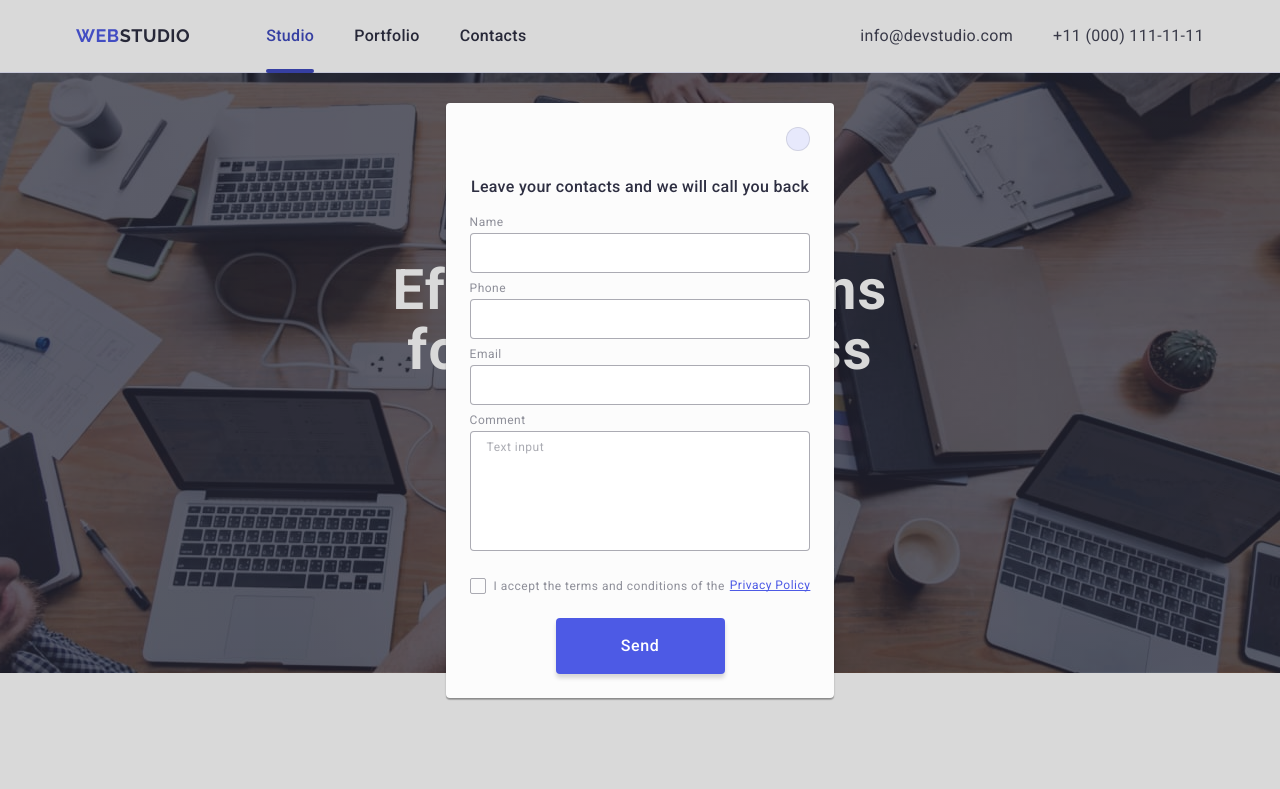
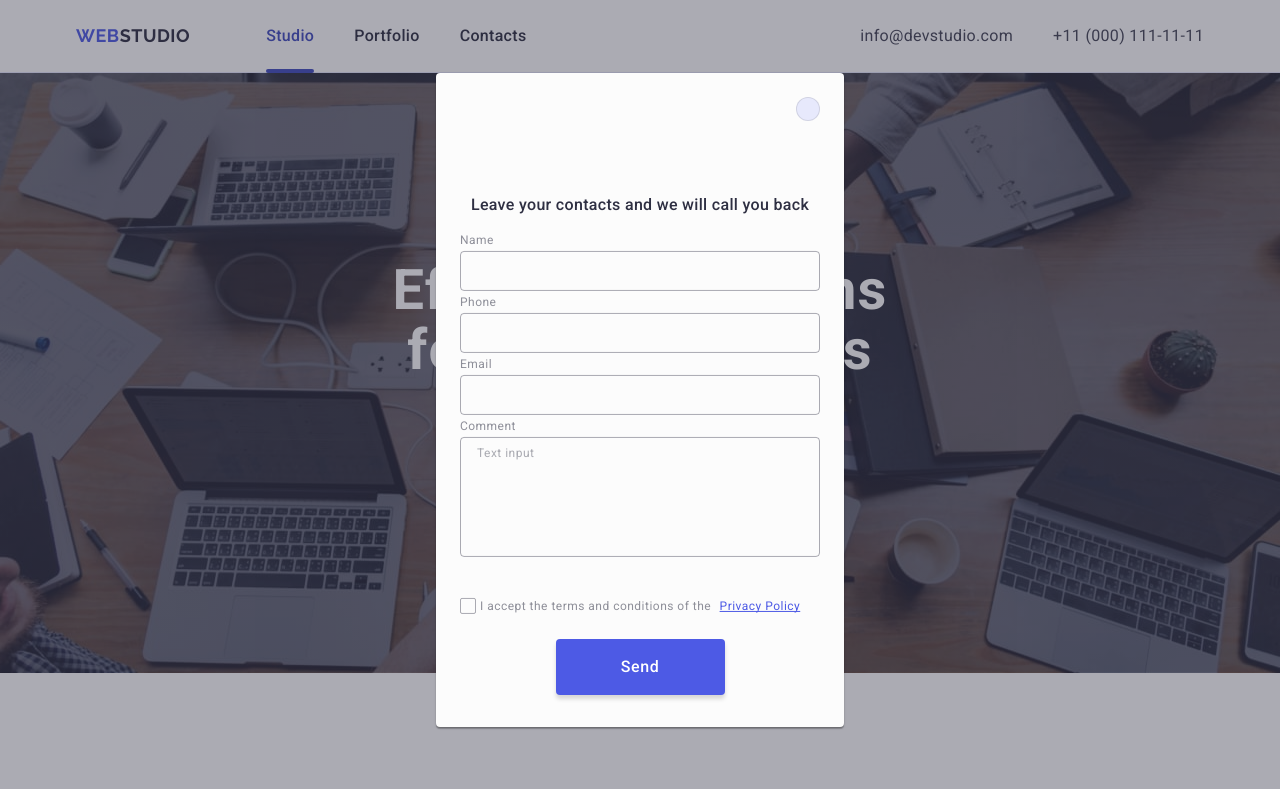
Before and after one commit to andriiyakymiv/goit-markup-hw-05, a plain HTML site: page index.html in a window 1280 px wide. Both pictures are taken after a click on the button "Order Service". Shown: the top 789 px of the page. Drawn offline with nearby package versions, Linux system fonts and the light colour scheme.

Commit message:
Modal window changes and input checkbox changes

```diff
--- a/css/style.css
+++ b/css/style.css
@@ -487,261 +487,6 @@ img {
     color: var(--text-body);
 }
 
-/* ---------------- Modal Overlay ---------------- */
-.modal-overlay {
-    display: flex;
-    justify-content: center;
-    align-items: center;
-
-    background-color: rgba(0, 0, 0, 0.15);
-    position: fixed;
-    top: 0;
-    left: 0;
-    width: 100%;
-    height: 100%;
-    z-index: 999;
-
-    opacity: 1;
-    transition: opacity 250ms cubic-bezier(0.4, 0, 0.2, 1);
-}
-
-.modal-overlay.is-hidden {
-    opacity: 0;
-    visibility: visible;
-    pointer-events: none;
-}
-
-.modal-form {
-    display: flex;
-    flex-direction: column;
-    position: relative;
-
-    border-radius: 4px;
-    max-width: 408px;
-    overflow-y: auto;
-    padding: 24px;
-
-    box-shadow: 0 1px 1px 0 rgba(0, 0, 0, 0.14), 0 1px 3px 0 rgba(0, 0, 0, 0.12), 0 2px 1px 0 rgba(0, 0, 0, 0.2);
-    background: #fcfcfc;
-
-
-}
-
-.button-modal-close {
-    width: 24px;
-    height: 24px;
-    border-radius: 50%;
-    background-color: #E7E9FC;
-    border: 1px solid rgba(0, 0, 0, 0.1);
-    fill: #2e2f42;
-
-    position: absolute;
-    top: 24px;
-    right: 24px;
-
-    transition: opacity 250ms cubic-bezier(0.4, 0, 0.2, 1);
-}
-
-.button-modal-close:hover, .button-modal-close-icon:hover {
-    background-color: var(--color-ocean-pressed-state);
-    fill: #ffffff;
-}
-
-.button-modal-close-icon {
-    width: 8px;
-    height: 8px;
-
-    position: absolute;
-    top: 50%;
-    left: 8px;
-    transform: translateY(-50%);
-
-    fill: #2e2f42;
-
-    transition: opacity 250ms cubic-bezier(0.4, 0, 0.2, 1);
-}
-
-.form-title {
-    margin-top: 48px;
-    margin-bottom: 16px;
-
-    font-weight: 500;
-    font-size: 16px;
-    line-height: 1.5;
-    letter-spacing: 0.02em;
-    text-align: center;
-    color: #2e2f42;
-}
-
-.form-order {
-    display: flex;
-    flex-direction: column;
-}
-
-.form-label {
-    margin-bottom: 8px;
-
-    font-weight: 400;
-    font-size: 12px;
-    line-height: 1.16667;
-    letter-spacing: 0.04em;
-    color: #8e8f99;
-}
-
-.modal-input-wraper {
-    position: relative;
-    display: block;
-    margin-top: 4px;
-
-}
-
-.form-input {
-
-    padding-left: 38px;
-
-    border: 1px solid rgba(46, 47, 66, 0.4);
-    border-radius: 4px;
-    width: 100%;
-    height: 40px;
-
-}
-
-.form-input:focus {
-    border-color: var(--color-iris-primary-brand);
-    outline: none;
-}
-
-.modal-form-icon {
-    position: absolute;
-    top: 50%;
-    left: 16px;
-    transform: translateY(-50%);
-}
-
-.form-input:focus + .modal-form-icon {
-    fill: var(--color-iris-primary-brand);
-}
-
-
-.form-message {
-    margin-top: 4px;
-    margin-bottom: 16px;
-    padding-left: 16px;
-    padding-top: 8px;
-
-    border: 1px solid rgba(46, 47, 66, 0.4);
-    border-radius: 4px;
-    width: 100%;
-    height: 120px;
-
-    resize: none;
-}
-
-.form-message::placeholder {
-    font-weight: 400;
-    font-size: 12px;
-    line-height: 1.16667;
-    letter-spacing: 0.04em;
-    color: rgba(46, 47, 66, 0.4);
-}
-
-.form-message:focus {
-    border-color: var(--color-iris-primary-brand);
-    outline: none;
-
-
-}
-
-.form-checkbox:checked + .form-checkbox-label::before {
-    background-color: #404bbf;
-    background-image: url(../images/vector.png);
-    background-position: center;
-    background-repeat: no-repeat;
-
-}
-
-.form-checkbox:focus + .form-checkbox-label::before {
-    border: 1px solid #404bbf;
-
-}
-
-.form-checkbox-label {
-    display: flex;
-    align-items: center;
-    justify-content: center;
-
-    margin-bottom: 24px;
-
-    font-weight: 400;
-    font-size: 12px;
-    line-height: 1.16667;
-    letter-spacing: 0.04em;
-    color: #8e8f99;
-}
-
-.form-checkbox-label::before {
-    display: block;
-    content: '';
-    width: 16px;
-    height: 16px;
-    border: 1px solid rgba(46, 47, 66, 0.4);
-    border-radius: 2px;
-    cursor: pointer;
-
-    margin-right: 8px;
-}
-
-
-
-.form-checkbox-link {
-    margin-left: 5px;
-
-    line-height: 1.33333;
-    text-decoration: underline;
-    text-decoration-skip-ink: none;
-    color: var(--color-iris-primary-brand);
-}
-
-.form-button {
-    display: flex;
-    align-self: center;
-    justify-content: center;
-
-    border-radius: 4px;
-    padding: 16px 32px;
-    width: 169px;
-    height: 56px;
-
-    box-shadow: 0 4px 4px 0 rgba(0, 0, 0, 0.15);
-    background: #4d5ae5;
-    border: none;
-
-    font-weight: 500;
-    font-size: 16px;
-    line-height: 1.5;
-    letter-spacing: 0.04em;
-    text-align: center;
-    color: #ffffff;
-
-    transition: opacity 250ms cubic-bezier(0.4, 0, 0.2, 1);
-
-}
-
-.form-button:hover,
-.form-button:focus {
-    background: var(--color-ocean-pressed-state);
-}
-
-
-
-
-
-
-
-
-
-
-
 /* ------------------- Footer ------------------- */
 
 .footer-section {
@@ -878,11 +623,6 @@ img {
 
 }
 
-
-
-
-
-
 .subscribe-button {
     display: flex;
     align-items: center;
@@ -910,3 +650,288 @@ img {
 .subscribe-button-icon {
     fill: var(--color-background-white);
 }
+
+/* ---------------- Modal Overlay ---------------- */
+.modal-overlay {
+    display: flex;
+    justify-content: center;
+    align-items: center;
+
+    background-color: rgba(46, 47, 66, 0.4);
+    position: fixed;
+    top: 0;
+    left: 0;
+    width: 100%;
+    height: 100%;
+    z-index: 999;
+
+    opacity: 1;
+    transition: opacity 250ms cubic-bezier(0.4, 0, 0.2, 1);
+
+    transition: opacity 250ms cubic-bezier(0.4, 0, 0.2, 1),
+                visibility 250ms cubic-bezier(0.4, 0, 0.2, 1);
+}
+
+.modal-overlay.is-hidden {
+    opacity: 0;
+    visibility: visible;
+    pointer-events: none;
+}
+
+.modal-window {
+    display: flex;
+    flex-direction: column;
+    position: absolute;
+    top: 50%;
+    left: 50%;
+    transform: translate(-50%, -50%);
+
+    width: 408px;
+    min-height: 584px;
+    overflow-y: auto;
+    padding: 72px 24px 24px 24px;
+
+    border-radius: 4px;
+    box-shadow: 0 1px 1px 0 rgba(0, 0, 0, 0.14),
+                0 1px 3px 0 rgba(0, 0, 0, 0.12),
+                0 2px 1px 0 rgba(0, 0, 0, 0.2);
+    background: #fcfcfc;
+    transition: transform 250ms cubic-bezier(0.4, 0, 0.2, 1);
+}
+
+.button-modal-close {
+    display: flex;
+    align-items: center;
+    justify-content: center;
+    position: absolute;
+    top: 24px;
+    right: 24px;
+    padding: 0;
+
+    width: 24px;
+    height: 24px;
+    border-radius: 50%;
+    background-color: #E7E9FC;
+    border: 1px solid rgba(0, 0, 0, 0.1);
+    fill: #2e2f42;
+
+    cursor: pointer;
+    transition: background-color 250ms cubic-bezier(0.4, 0, 0.2, 1),
+                border 250ms cubic-bezier(0.4, 0, 0.2, 1);
+}
+
+.button-modal-close:hover {
+    background-color: #404bbf;
+    border: none;
+}
+
+.button-modal-close:focus {
+    background-color: #404bbf;
+    border: none;
+}
+
+.button-modal-close-icon {
+    width: 8px;
+    height: 8px;
+
+    position: absolute;
+    top: 50%;
+    left: 8px;
+    transform: translateY(-50%);
+
+    fill: #2e2f42;
+    transition: fill 250ms cubic-bezier(0.4, 0, 0.2, 1);
+}
+
+.button-modal-close-icon:focus, .button-modal-close-icon:hover {
+    fill: #ffffff;
+}
+
+.form-title {
+    margin-top: 48px;
+    margin-bottom: 16px;
+
+    font-weight: 500;
+    font-size: 16px;
+    line-height: 1.5;
+    letter-spacing: 0.02em;
+    text-align: center;
+    color: #2e2f42;
+}
+
+
+.modal-window-form {
+    margin-bottom: 8px;
+}
+
+
+.form-order {
+    display: flex;
+    flex-direction: column;
+}
+
+.form-label {
+    display: block;
+    margin-bottom: 4px;
+
+    font-weight: 400;
+    font-size: 12px;
+    line-height: 1.17;
+    letter-spacing: 0.04em;
+    color: #8e8f99;
+}
+
+.modal-input-wraper {
+    position: relative;
+    display: block;
+    margin-top: 4px;
+}
+
+.form-input {
+    width: 100%;
+    height: 40px;
+    padding-left: 38px;
+
+    border: 1px solid rgba(46, 47, 66, 0.4);
+    border-radius: 4px;
+    background-color: transparent;
+    outline: transparent;
+    transition: border-color 250ms cubic-bezier(0.4, 0, 0.2, 1);
+}
+
+.form-input:focus {
+    border-color: var(--color-iris-primary-brand);
+    outline: none;
+}
+
+.modal-form-icon {
+    position: absolute;
+    top: 50%;
+    left: 16px;
+    top: 50%;
+    transform: translateY(-50%);
+
+    width: 18px;
+    height: 24px;
+
+    transition: fill 250ms cubic-bezier(0.4, 0, 0.2, 1);
+}
+
+.form-input:focus+.modal-form-icon {
+    fill: var(--color-iris-primary-brand);
+}
+
+.modal-window-comment {
+    margin-bottom: 16px;
+}
+
+
+.form-message {
+    margin-top: 4px;
+    margin-bottom: 16px;
+    padding: 8px 16px;
+    border: 1px solid rgba(46, 47, 66, 0.4);
+    border-radius: 4px;
+    width: 100%;
+    height: 120px;
+    resize: none;
+    font-size: 12px;
+    line-height: 1.17;
+    letter-spacing: 0.04em;
+    color: rgba(46, 47, 66, 0.4);
+    outline: transparent;
+    background-color: transparent;
+    transition: border-color 250ms cubic-bezier(0.4, 0, 0.2, 1);
+}
+
+.form-message::placeholder {
+    font-weight: 400;
+    font-size: 12px;
+    line-height: 1.17;
+    letter-spacing: 0.04em;
+    color: rgba(46, 47, 66, 0.4);
+}
+
+.form-message:focus {
+    border-color: #4D5AE5;
+    outline: none;
+}
+
+.modal-window-checkbox {
+    margin-bottom: 24px;
+}
+
+.form-checkbox-label {
+    margin-bottom: 24px;
+    font-weight: 400;
+    font-size: 12px;
+    line-height: 1.17;
+    letter-spacing: 0.04em;
+    color: #8e8f99;
+}
+
+.checkbox-second {
+    display: inline-flex;
+    align-items: center;
+    justify-content: center;
+
+    width: 16px;
+    height: 16px;
+    border: 1px solid rgba(46, 47, 66, 0.4);
+    border-radius: 2px;
+    transition: background-color 250ms cubic-bezier(0.4, 0, 0.2, 1),
+                border 250ms cubic-bezier(0.4, 0, 0.2, 1),
+                fill 250ms cubic-bezier(0.4, 0, 0.2, 1);
+    fill: transparent;
+}
+
+.checkbox-second-icon {
+    width: 10px;
+    height: 8px;
+}
+
+ .form-checkbox:checked + .checkbox-second  {
+    background-color: #404bbf;
+    border: none;
+    fill: #f4f4fd;
+}
+
+.form-checkbox-link {
+    margin-left: 5px;
+
+    line-height: 1.33;
+    text-decoration: underline;
+    text-decoration-skip-ink: none;
+    color: var(--color-iris-primary-brand);
+}
+
+.form-button {
+    display: block;
+    align-self: center;
+    justify-content: center;
+
+    border-radius: 4px;
+    padding: 16px 32px;
+    min-width: 169px;
+    height: 56px;
+
+    font-family: "Roboto", sans-serif;
+    font-weight: 500;
+    font-size: 16px;
+    line-height: 1.5;
+    letter-spacing: 0.04em;
+    text-align: center;
+    color: #ffffff;
+
+    box-shadow: 0 4px 4px 0 rgba(0, 0, 0, 0.15);
+    background-color: #4d5ae5;
+    border: none;
+
+    cursor: pointer;
+    transition: background-color 250ms cubic-bezier(0.4, 0, 0.2, 1);
+}
+
+.form-button:hover,
+.form-button:focus {
+    background: var(--color-ocean-pressed-state);
+}
--- a/index.html
+++ b/index.html
@@ -361,56 +361,7 @@
             </div>
         </section>
     </main>
-    <!------------------- Modal Overlay (Modal Overlay) ------------------->
-    <div class="modal-overlay is-hidden" data-modal>
-        <div class="modal-form">
-            <button class="button-modal-close" type="button" data-modal-close>
-                <svg class="button-modal-close-icon" height="8" width="8">
-                    <use href="./images/icons.svg#icon-close-black"></use>
-                </svg>
-            </button>
-            <p class="form-title">Leave your contacts and we will call you back</p>
-            <form class="form-order" action="#">
-                <label class="form-label">
-                    Name
-                    <span class="modal-input-wraper">
-                        <input class="form-input" type="text" name="username" autofocus>
-                        <svg class="modal-form-icon" height="18" width="18">
-                            <use href="./images/icons.svg#icon-person-black"></use>
-                        </svg>
-                    </span>
-                </label>
-                <label class="form-label">
-                    Phone
-                    <span class="modal-input-wraper">
-                        <input class="form-input" type="tel" name="usertel">
-                        <svg class="modal-form-icon" height="18" width="18">
-                            <use href="./images/icons.svg#icon-phone-black"></use>
-                        </svg>
-                    </span>
-                </label>
-                <label class="form-label">
-                    Email
-                    <span class="modal-input-wraper">
-                        <input class="form-input" type="email" name="useremail">
-                        <svg class="modal-form-icon" height="18" width="18">
-                            <use href="./images/icons.svg#icon-email-black"></use>
-                        </svg>
-                    </span>
-                </label>
-                <label class="form-label">
-                    Comment
-                    <textarea class="form-message" name="comment" id="comment" placeholder="Text input"></textarea>
-                </label>
-                <input type="checkbox" id="accept-policy" class="form-checkbox visually-hidden">
-                <label for="accept-policy" class="form-checkbox-label">
-                    I accept the terms and conditions of the
-                    <a class="form-checkbox-link" href="#">Privacy Policy</a>
-                </label>
-                <button class="form-button" type="submit">Send</button>
-            </form>
-        </div>
-    </div>
+
 
     <!------------------- Footer (Footer section) ------------------->
     <footer class="footer-section">
@@ -471,6 +422,70 @@
             </div>
         </div>
     </footer>
+    <!------------------- Modal Overlay (Modal Overlay) ------------------->
+    <div class="modal-overlay is-hidden" data-modal>
+        <div class="modal-window">
+            <button class="button-modal-close" type="button" data-modal-close>
+                <svg class="button-modal-close-icon" height="8" width="8">
+                    <use href="./images/icons.svg#icon-close-black"></use>
+                </svg>
+            </button>
+            <p class="form-title">Leave your contacts and we will call you back</p>
+            <div class="modal-window-form">
+                <form class="form-order" action="#">
+                    <label class="form-label" for="user-name">
+                        Name
+                        <div class="modal-input-wraper">
+                            <input class="form-input" type="text" name="user-name" id="user-name" autofocus>
+                            <svg class="modal-form-icon" height="24" width="18">
+                                <use href="./images/icons.svg#icon-person-black"></use>
+                            </svg>
+                        </div>
+                    </label>
+                    <label class="form-label" for="user-tel">
+                        Phone
+                        <div class="modal-input-wraper">
+                            <input class="form-input" type="tel" name="user-tel" id="user-tel">
+                            <svg class="modal-form-icon" height="24" width="18">
+                                <use href="./images/icons.svg#icon-phone-black"></use>
+                            </svg>
+                        </div>
+                    </label>
+                    <label class="form-label" for="user-email">
+                        Email
+                        <div class="modal-input-wraper">
+                            <input class="form-input" type="email" name="user-email" id="user-email">
+                            <svg class="modal-form-icon" height="24" width="18">
+                                <use href="./images/icons.svg#icon-email-black"></use>
+                            </svg>
+                        </div>
+                    </label>
+                    <div class="modal-window-comment">
+                        <label class="form-label" for="user-comment">
+                            Comment
+                            <textarea class="form-message" name="user-comment" id="user-comment"
+                                placeholder="Text input"></textarea>
+                        </label>
+                    </div>
+                    <div class="modal-window-checkbox">
+                        <input type="checkbox" id="user-privacy" value="true" name="user-privacy"
+                            class="form-checkbox visually-hidden">
+                        <span class="checkbox-second">
+                            <svg class="checkbox-second-icon" width="10" height="8">
+                                <use href="./images/icons.svg#icon-vector-ok"></use>
+                            </svg>
+                        </span>
+                        <label for="user-privacy" class="form-checkbox-label">
+                            I accept the terms and conditions of the
+                            <a class="form-checkbox-link" href="#">Privacy Policy</a>
+                        </label>
+                    </div>
+                    <button class="form-button" type="submit">Send</button>
+                </form>
+            </div>
+
+        </div>
+    </div>
     <script src="./js/modal.js"></script>
 </body>
 
```
